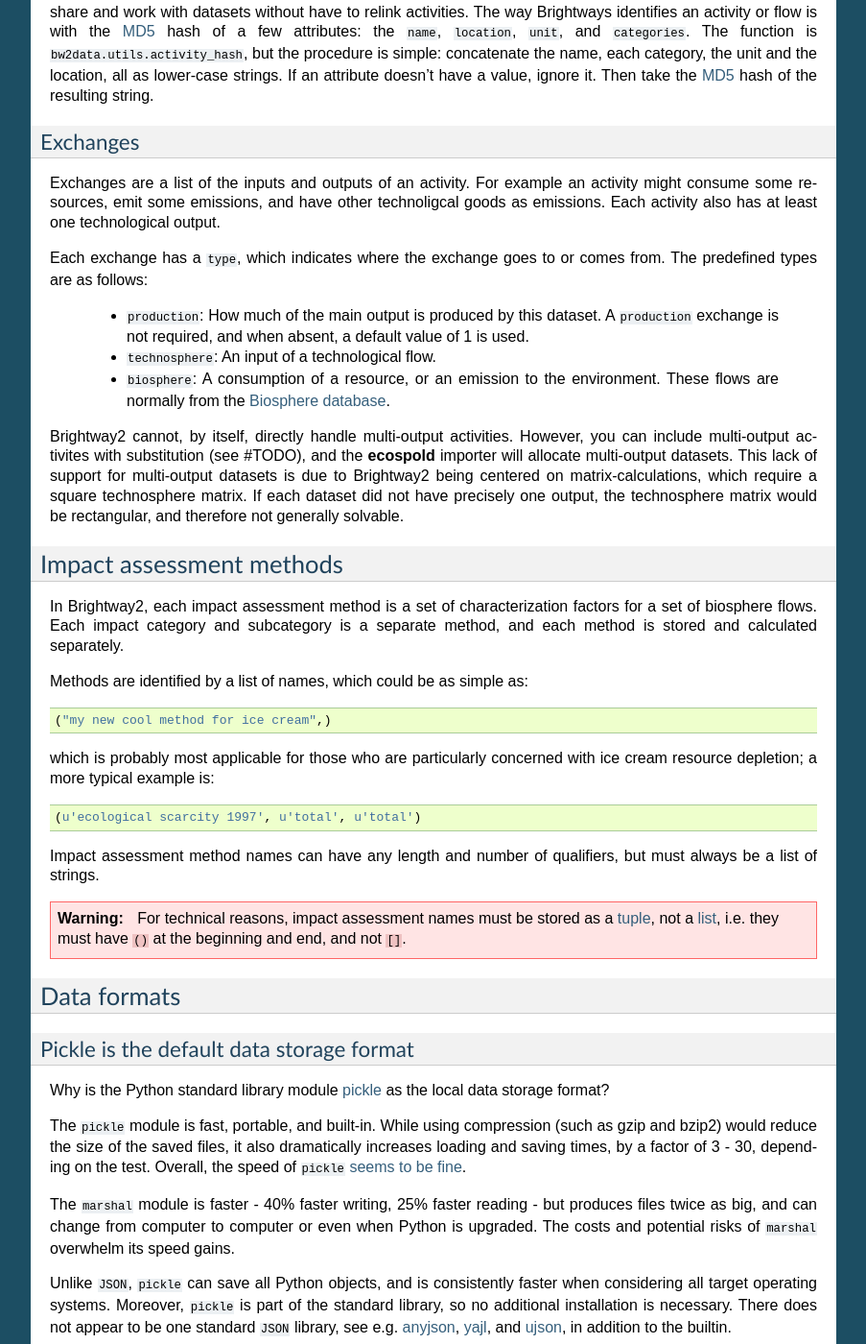
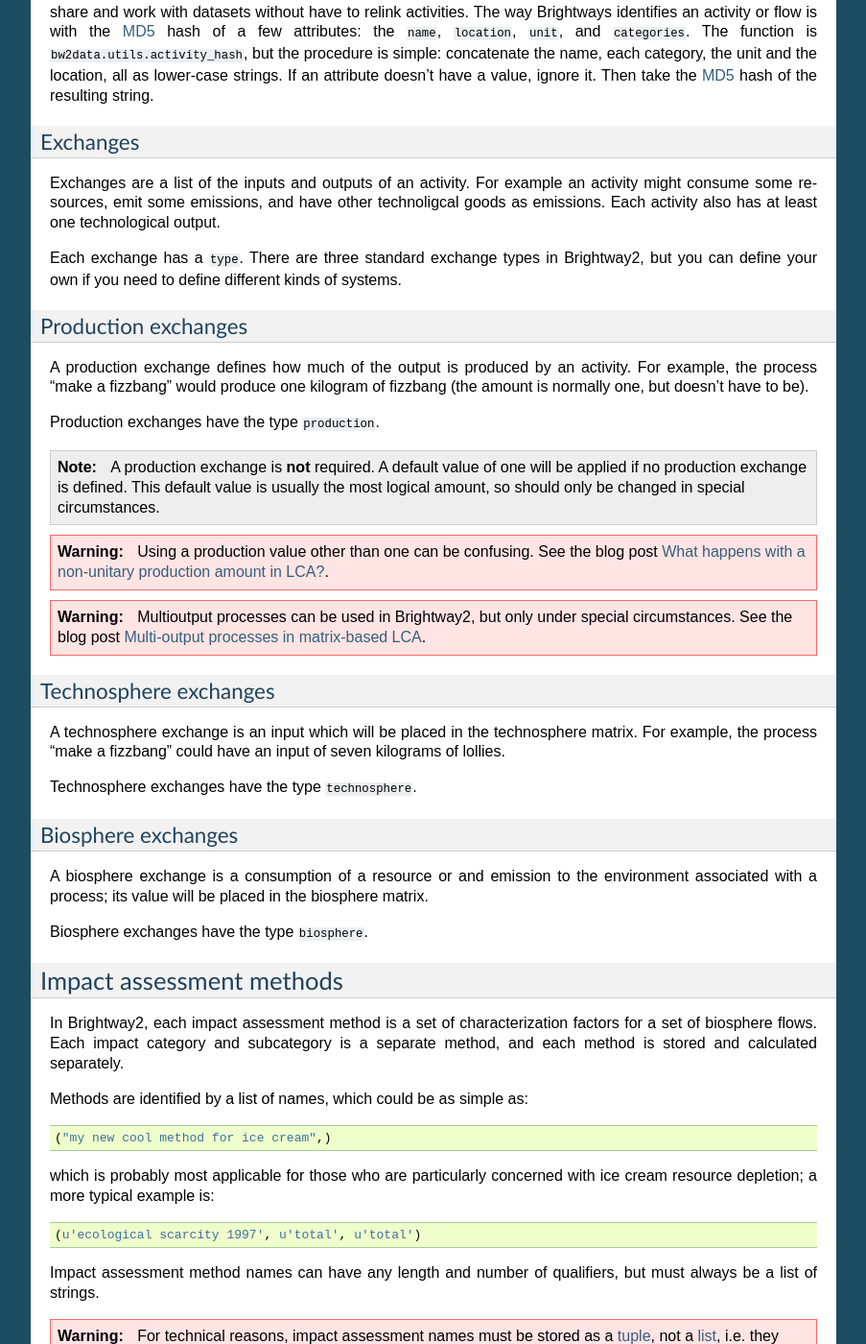
Before and after one commit to brightway-lca/brightway2, a Sphinx documentation site: the page built from docs/key-concepts.rst, in a window 1280 px wide and 1400 px high, scrolled down 2587 px. Shown: the whole window at 96% size, without its empty margins (198-1101 px from the left). Built offline with Sphinx 7.4.7, drawn with Linux system fonts in a browser that asks for light colours; some of the changed text lies outside the part shown.

Commit message:
Add subsections on different exchanges

```diff
--- a/docs/key-concepts.rst
+++ b/docs/key-concepts.rst
@@ -118,13 +118,34 @@ Exchanges
 
 Exchanges are a list of the inputs and outputs of an activity. For example an activity might consume some resources, emit some emissions, and have other technoligcal goods as emissions. Each activity also has at least one technological output.
 
-Each exchange has a ``type``, which indicates where the exchange goes to or comes from. The predefined types are as follows:
+Each exchange has a ``type``. There are three standard exchange types in Brightway2, but you can define your own if you need to define different kinds of systems.
 
-    * ``production``: How much of the main output is produced by this dataset. A ``production`` exchange is not required, and when absent, a default value of 1 is used.
-    * ``technosphere``: An input of a technological flow.
-    * ``biosphere``: A consumption of a resource, or an emission to the environment. These flows are normally from the :ref:`biosphere-database`.
+Production exchanges
+--------------------
 
-Brightway2 cannot, by itself, directly handle multi-output activities. However, you can include multi-output activites with substitution (see #TODO), and the **ecospold** importer will allocate multi-output datasets. This lack of support for multi-output datasets is due to Brightway2 being centered on matrix-calculations, which require a square technosphere matrix. If each dataset did not have precisely one output, the technosphere matrix would be rectangular, and therefore not generally solvable.
+A production exchange defines how much of the output is produced by an activity. For example, the process "make a fizzbang" would produce one kilogram of fizzbang (the amount is normally one, but doesn't have to be).
+
+Production exchanges have the type ``production``.
+
+.. note:: A production exchange is **not** required. A default value of one will be applied if no production exchange is defined. This default value is usually the most logical amount, so should only be changed in special circumstances.
+
+.. warning:: Using a production value other than one can be confusing. See the blog post `What happens with a non-unitary production amount in LCA? <http://example.com>`_.
+
+.. warning:: Multioutput processes can be used in Brightway2, but only under special circumstances. See the blog post `Multi-output processes in matrix-based LCA <http://example.com>`_.
+
+Technosphere exchanges
+----------------------
+
+A technosphere exchange is an input which will be placed in the technosphere matrix. For example, the process "make a fizzbang" could have an input of seven kilograms of lollies.
+
+Technosphere exchanges have the type ``technosphere``.
+
+Biosphere exchanges
+-------------------
+
+A biosphere exchange is a consumption of a resource or and emission to the environment associated with a process; its value will be placed in the biosphere matrix.
+
+Biosphere exchanges have the type ``biosphere``.
 
 Impact assessment methods
 =========================
```
